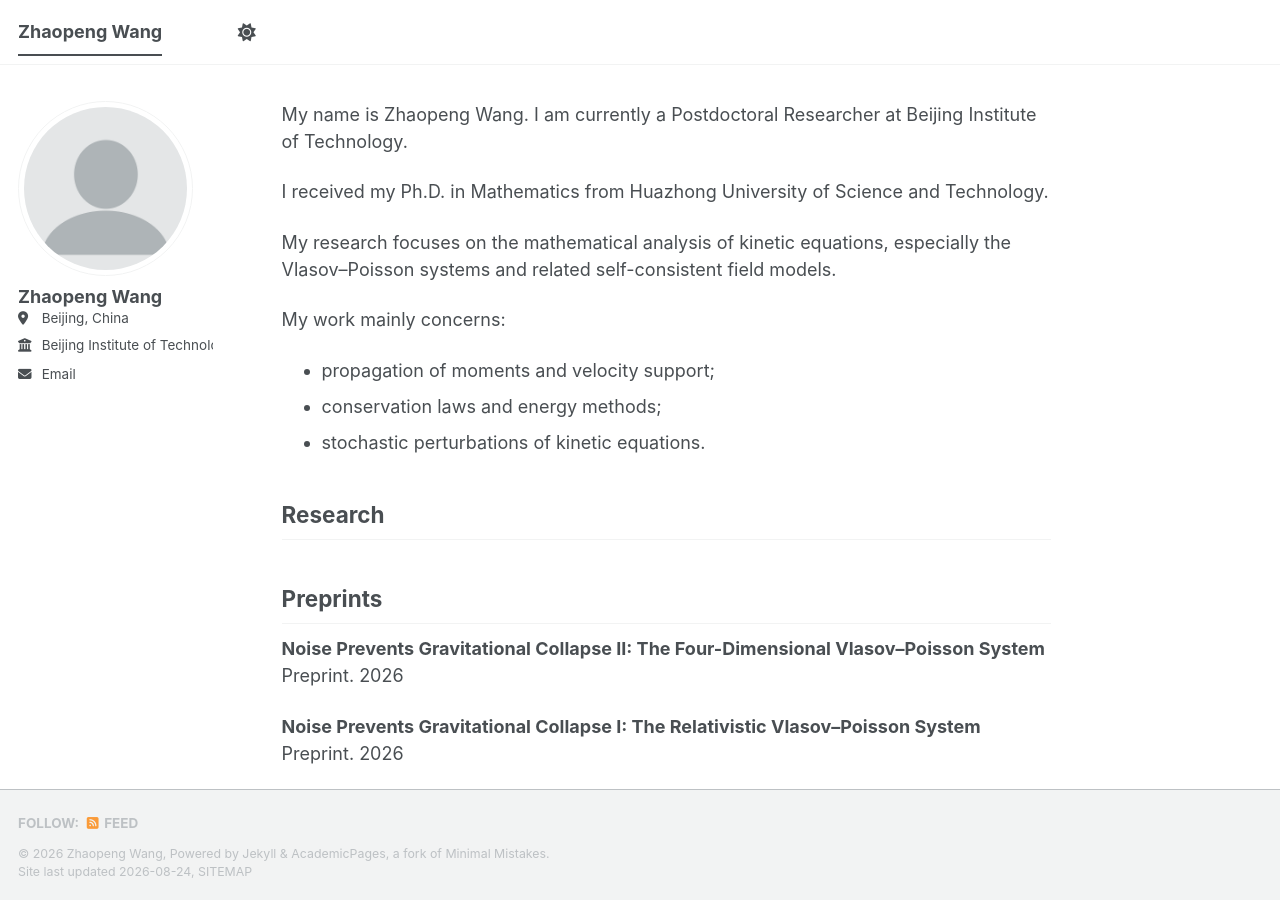
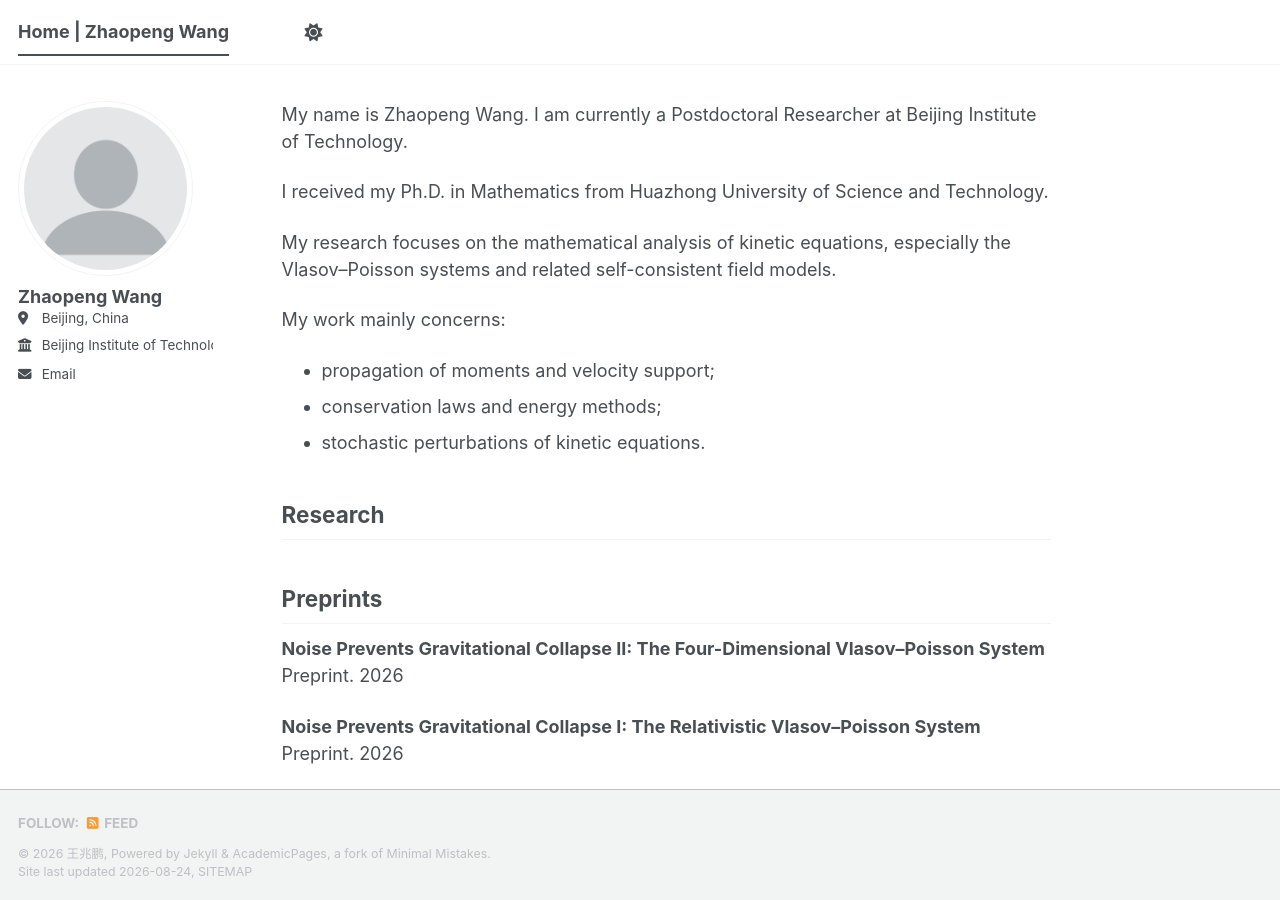
Before and after one commit to zpwangmath/zpwangmath.github.io, a Jekyll site: the page built from index.md, in a window 1280 px wide and 900 px high. Built offline with Jekyll 4.4.1, drawn with Linux system fonts in a browser that asks for light colours; a style sheet for code colours, icons or effects is not loaded.

Commit message:
Update _config.yml

```diff
--- a/_config.yml
+++ b/_config.yml
@@ -9,9 +9,9 @@
 # Basic Site Settings
 locale                   : "en-US"
 site_theme               : "default" # The available themes options are "default", "air", "sunrise", "mint", "dirt" and "contrast"
-title                    : "Zhaopeng Wang"
+title                    : "Home | Zhaopeng Wang"
 title_separator          : "-"
-name                     : &name "Zhaopeng Wang"
+name                     : &name "王兆鹏"
 description              : &description "Academic homepage of Zhaopeng Wang"   # Update this with a general description of your site, this is the default if not overridden by a page
 url                      : https://zpwangmath.github.io # The base hostname & protocol for your site e.g. "https://[your GitHub username].github.io",
                                                            # or if you already have some other page hosted on Github then use "https://[your GitHub username].github.io/[Your Repo Name]"
@@ -30,7 +30,7 @@ author:
   location         : "Beijing, China"
   employer         : "Beijing Institute of Technology"
   uri              : # URL
-  email            : "zpwang@bit.edu.cn"
+  email            : " zpwang@bit.edu.cn"
 
   # Academic websites
   academia         : # URL
```
